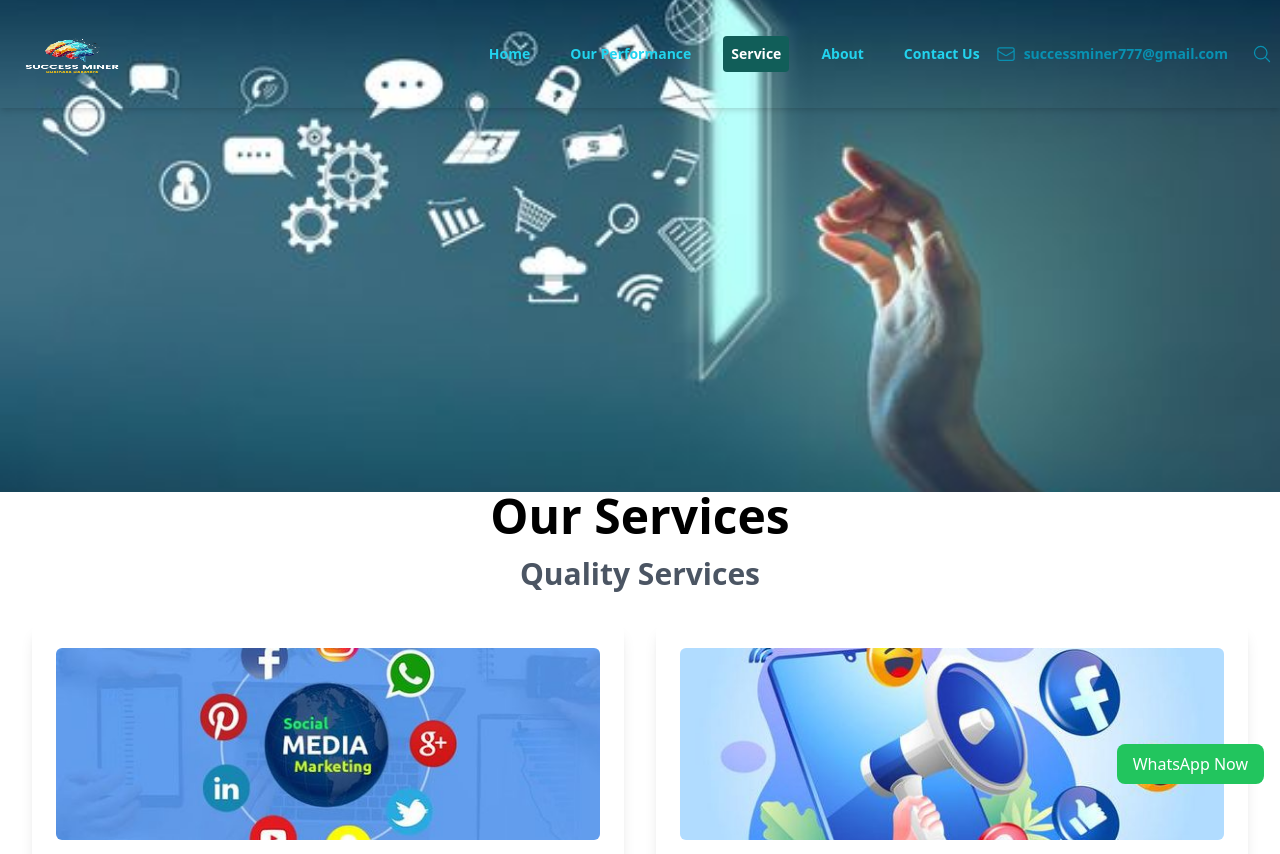
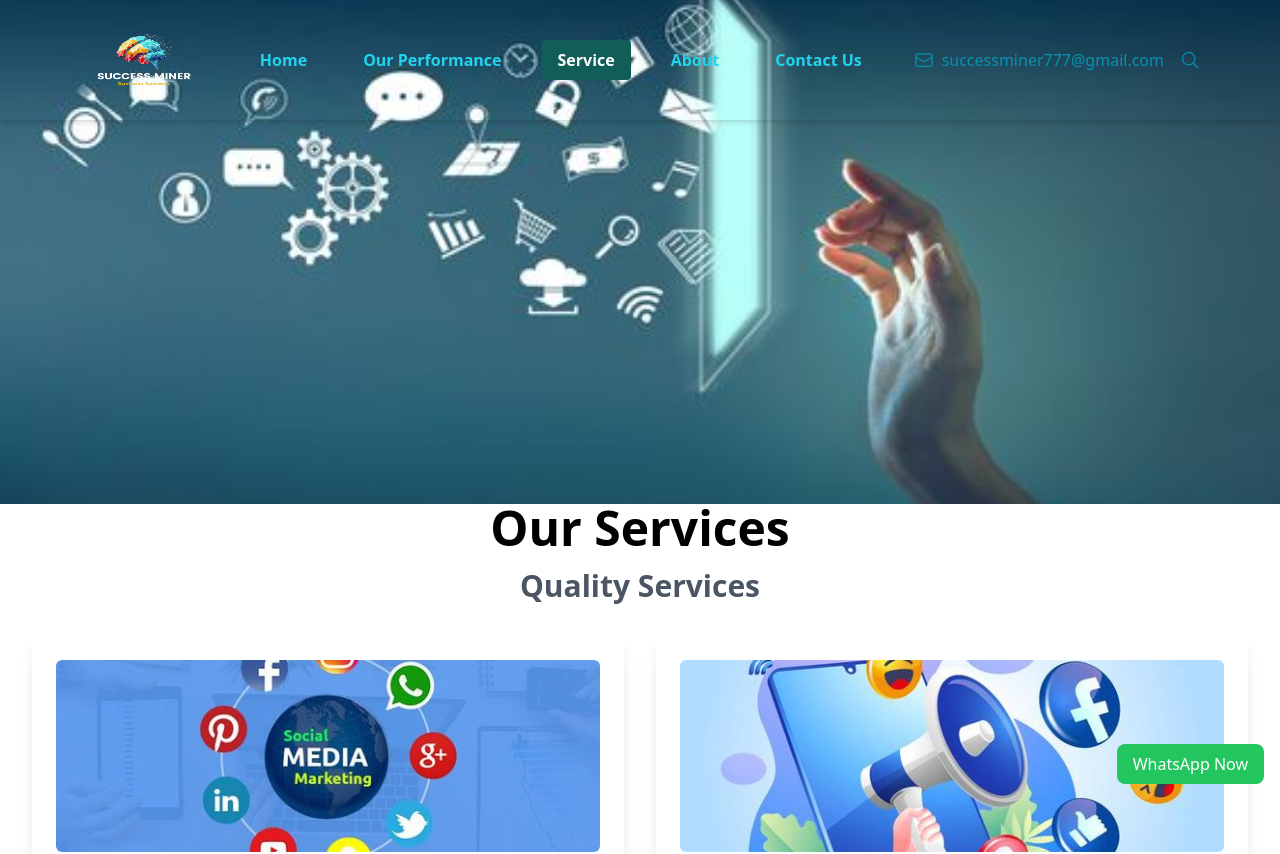
Before and after one commit to shrasht971/Success-Miner, a React (Vite) app: page /service in a window 1280 px wide. Shown: the top 854 px of the page. Built offline with nearby package versions, Linux system fonts and the light colour scheme.

Commit message:
Alignmen set.

```diff
--- a/src/NavbarComponent/Navbar.jsx
+++ b/src/NavbarComponent/Navbar.jsx
@@ -9,108 +9,107 @@
 
   return (
     <>
-      <nav className="relative w-full bg-opacity-80 py-3  z-20 shadow-md">
-        <div className="container mx-auto px-2 py-2 flex items-center justify-between">
+      <nav className="relative w-full bg-opacity-80 py-3 px-4 md:px-10 lg:px-20 z-20 shadow-md">
+        <div className="container mx-auto flex items-center justify-between">
           {/* Logo */}
-          <div className="flex sm:items-center sm:flex-grow mt-[-3vh] px-32 sm:ml-[-19vh] custom-sm:ml-[-24vh] lg:mt-1 lg:ml-[-16vh] ">
-            <img src={Logo} alt="Logo" className="lg:h-16 lg:w-32 md:h-16 md:w-28 h-16 w-24 sm:mr-0 " />
+          <div className="flex items-center">
+            <img src={Logo} alt="Logo" className="h-16 w-24 md:h-20 md:w-28 lg:h-24 lg:w-32" />
           </div>
 
           {/* Toggle Button for Mobile */}
           <button
             onClick={() => setMenuOpen(true)}
-            className="absolute top-4 right-4 md:hidden text-cyan-600 flex-shrink-0"
+            className="md:hidden text-cyan-600 flex-shrink-0"
           >
             <Bars3Icon className="h-6 w-6" />
           </button>
 
           {/* Desktop Navigation Links */}
-
-          <div className="hidden md:flex items-center justify-between md:space-x-1  md:text-sm  lg:space-x-6">
+          <div className="hidden md:flex items-center space-x-4 lg:space-x-6">
             <NavLink
               to="/"
-              className={({ isActive }) => `md:px-1  lg:px-2 py-2 rounded ${isActive ? 'bg-teal-800 text-white' : 'text-cyan-400 hover:text-teal-800'} font-bold transition-colors duration-300`}
+              className={({ isActive }) => `px-4 py-2 rounded ${isActive ? 'bg-teal-800 text-white' : 'text-cyan-400 hover:text-teal-800'} font-bold transition-colors duration-300`}
             >
               Home
             </NavLink>
             <NavLink
               to="/performance"
-              className={({ isActive }) => `md:px-1 lg:px-2 py-2 rounded ${isActive ? 'bg-teal-800 text-white' : 'text-cyan-400 hover:text-teal-800'} font-bold transition-colors duration-300`}
+              className={({ isActive }) => `px-4 py-2 rounded ${isActive ? 'bg-teal-800 text-white' : 'text-cyan-400 hover:text-teal-800'} font-bold transition-colors duration-300`}
             >
               Our Performance
             </NavLink>
             <NavLink
               to="/service"
-              className={({ isActive }) => `md:px-1 lg:px-2 py-2 rounded ${isActive ? 'bg-teal-800 text-white' : 'text-cyan-400 hover:text-teal-800'} font-bold transition-colors duration-300`}
+              className={({ isActive }) => `px-4 py-2 rounded ${isActive ? 'bg-teal-800 text-white' : 'text-cyan-400 hover:text-teal-800'} font-bold transition-colors duration-300`}
             >
               Service
             </NavLink>
             <NavLink
               to="/about"
-              className={({ isActive }) => `md:px-1 lg:px-2 py-2 rounded ${isActive ? 'bg-teal-800 text-white' : 'text-cyan-400 hover:text-teal-800'} font-bold transition-colors duration-300`}
+              className={({ isActive }) => `px-4 py-2 rounded ${isActive ? 'bg-teal-800 text-white' : 'text-cyan-400 hover:text-teal-800'} font-bold transition-colors duration-300`}
             >
               About
             </NavLink>
             <NavLink
               to="/contact"
-              className={({ isActive }) => `md:px-1 lg:px-2 py-2 rounded ${isActive ? 'bg-teal-800 text-white' : 'text-cyan-400 hover:text-teal-800'} font-bold transition-colors duration-300`}
+              className={({ isActive }) => `px-4 py-2 rounded ${isActive ? 'bg-teal-800 text-white' : 'text-cyan-400 hover:text-teal-800'} font-bold transition-colors duration-300`}
             >
               Contact Us
             </NavLink>
           </div>
 
           {/* Desktop Email and Search */}
-          <div className="hidden md:flex items-center lg:space-x-4 md:text-sm lg:font-bold md:font-semibold lg:text-md ml-2">
+          <div className="hidden md:flex items-center space-x-4 text-cyan-600">
             <a
               href="mailto:successminer777@gmail.com"
-              className="flex items-center lg:space-x-2 text-cyan-600"
+              className="flex items-center space-x-2"
             >
-              <EnvelopeIcon className="lg:h-5 lg:w-5 md:h-4 md:w-4" />
-              <span className="lg:font-bold">successminer777@gmail.com</span>
+              <EnvelopeIcon className="h-5 w-5" />
+              <span>successminer777@gmail.com</span>
             </a>
-            <button onClick={() => setSearchOpen(!searchOpen)} className="text-cyan-600">
-              <MagnifyingGlassIcon className="lg:h-5 lg:w-5 md:h-4 md:w-4 ml-2" />
+            <button onClick={() => setSearchOpen(!searchOpen)}>
+              <MagnifyingGlassIcon className="h-5 w-5" />
             </button>
           </div>
         </div>
 
         {/* Overlay Navigation */}
         {menuOpen && (
-          <div className="fixed inset-0 bg-black bg-opacity-90 z-30 h-[55vh] transition-transform duration-500">
+          <div className="fixed inset-0 bg-black bg-opacity-90 z-30 h-screen">
             <button
               onClick={() => setMenuOpen(false)}
               className="absolute top-5 right-5 text-white text-4xl"
             >
               &times;
             </button>
-            <div className="flex flex-col items-center justify-center h-[44vh] mt-14 text-white text-lg  space-y-1">
+            <div className="flex flex-col items-center justify-center h-full space-y-4 text-white text-lg">
               <NavLink
                 to="/"
-                className={({ isActive }) => `block px-4 py-1 rounded ${isActive ? 'bg-teal-800 text-white' : 'text-cyan-400 hover:text-teal-800'} font-bold transition-colors duration-300`}
+                className={({ isActive }) => `block px-4 py-2 rounded ${isActive ? 'bg-teal-800 text-white' : 'text-cyan-400 hover:text-teal-800'} font-bold transition-colors duration-300`}
               >
                 Home
               </NavLink>
               <NavLink
                 to="/performance"
-                className={({ isActive }) => `block px-4 py-1 rounded ${isActive ? 'bg-teal-800 text-white' : 'text-cyan-400 hover:text-teal-800'} font-bold transition-colors duration-300`}
+                className={({ isActive }) => `block px-4 py-2 rounded ${isActive ? 'bg-teal-800 text-white' : 'text-cyan-400 hover:text-teal-800'} font-bold transition-colors duration-300`}
               >
                 Our Performance
               </NavLink>
               <NavLink
                 to="/service"
-                className={({ isActive }) => `block px-4 py-1 rounded ${isActive ? 'bg-teal-800 text-white' : 'text-cyan-400 hover:text-teal-800'} font-bold transition-colors duration-300`}
+                className={({ isActive }) => `block px-4 py-2 rounded ${isActive ? 'bg-teal-800 text-white' : 'text-cyan-400 hover:text-teal-800'} font-bold transition-colors duration-300`}
               >
                 Service
               </NavLink>
               <NavLink
                 to="/about"
-                className={({ isActive }) => `block px-4 py-1 rounded ${isActive ? 'bg-teal-800 text-white' : 'text-cyan-400 hover:text-teal-800'} font-bold transition-colors duration-300`}
+                className={({ isActive }) => `block px-4 py-2 rounded ${isActive ? 'bg-teal-800 text-white' : 'text-cyan-400 hover:text-teal-800'} font-bold transition-colors duration-300`}
               >
                 About
               </NavLink>
               <NavLink
                 to="/contact"
-                className={({ isActive }) => `block px-4 py-1 rounded ${isActive ? 'bg-teal-800 text-white' : 'text-cyan-400 hover:text-teal-800'} font-bold transition-colors duration-300`}
+                className={({ isActive }) => `block px-4 py-2 rounded ${isActive ? 'bg-teal-800 text-white' : 'text-cyan-400 hover:text-teal-800'} font-bold transition-colors duration-300`}
               >
                 Contact Us
               </NavLink>
@@ -119,11 +118,11 @@
                 className="flex items-center space-x-2 text-cyan-600"
               >
                 <EnvelopeIcon className="h-5 w-5" />
-                <span className="font-semibold">successminer777@gmail.com</span>
+                <span>successminer777@gmail.com</span>
               </a>
               <a
                 href="https://wa.me/"
-                className="bg-green-500 text-white px-4 py-1 rounded-lg font-semibold  hover:bg-green-600"
+                className="bg-green-500 text-white px-4 py-2 rounded-lg font-semibold hover:bg-green-600"
               >
                 WhatsApp Now
               </a>
--- a/src/Pages/Home.jsx
+++ b/src/Pages/Home.jsx
@@ -6,9 +6,11 @@
 import {Link} from 'react-router-dom'
 const Home = () => {
   return <>
+  <div className='w-full'>
       <Template/>
       <BrandDigital/>
       <ServicesSection />
+      </div>
   </>
 };
 
```
